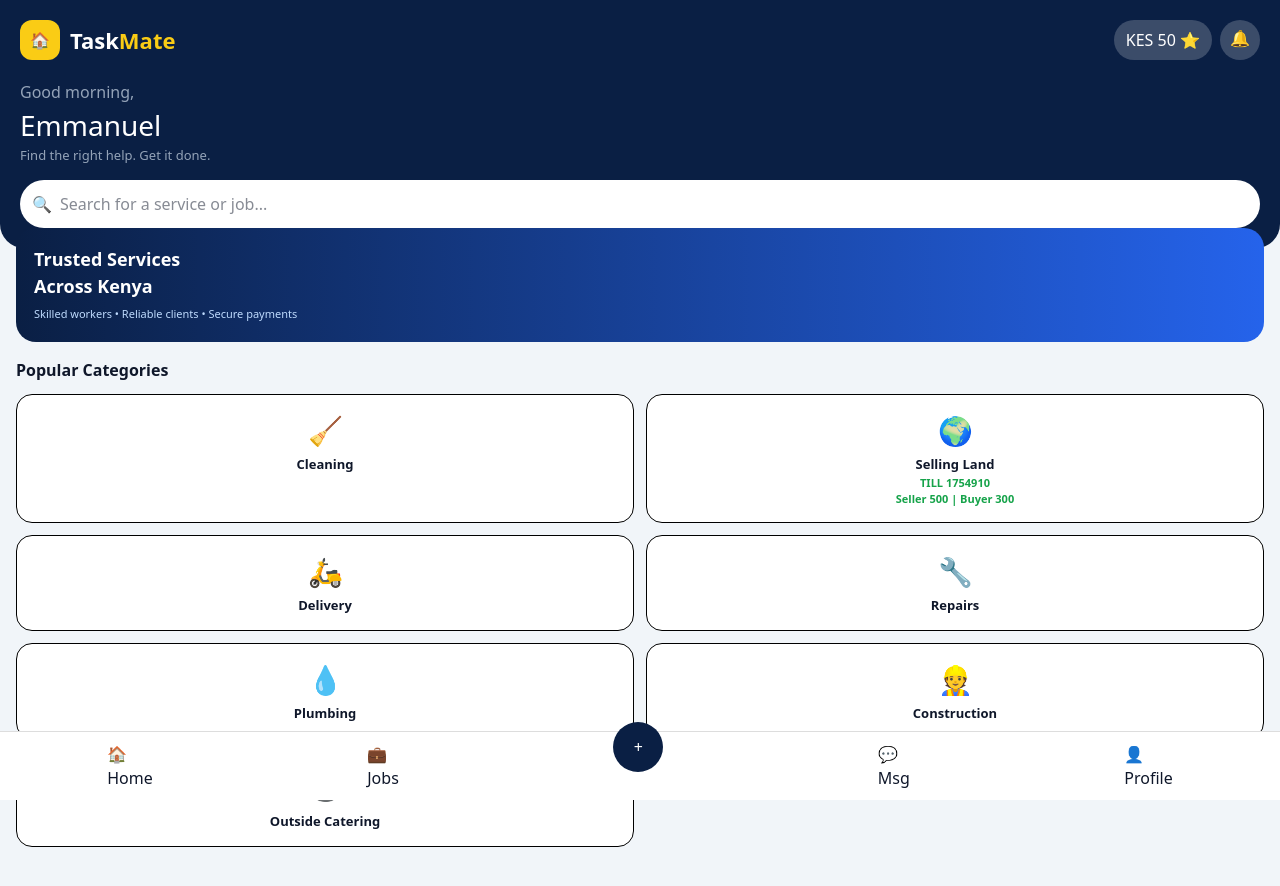
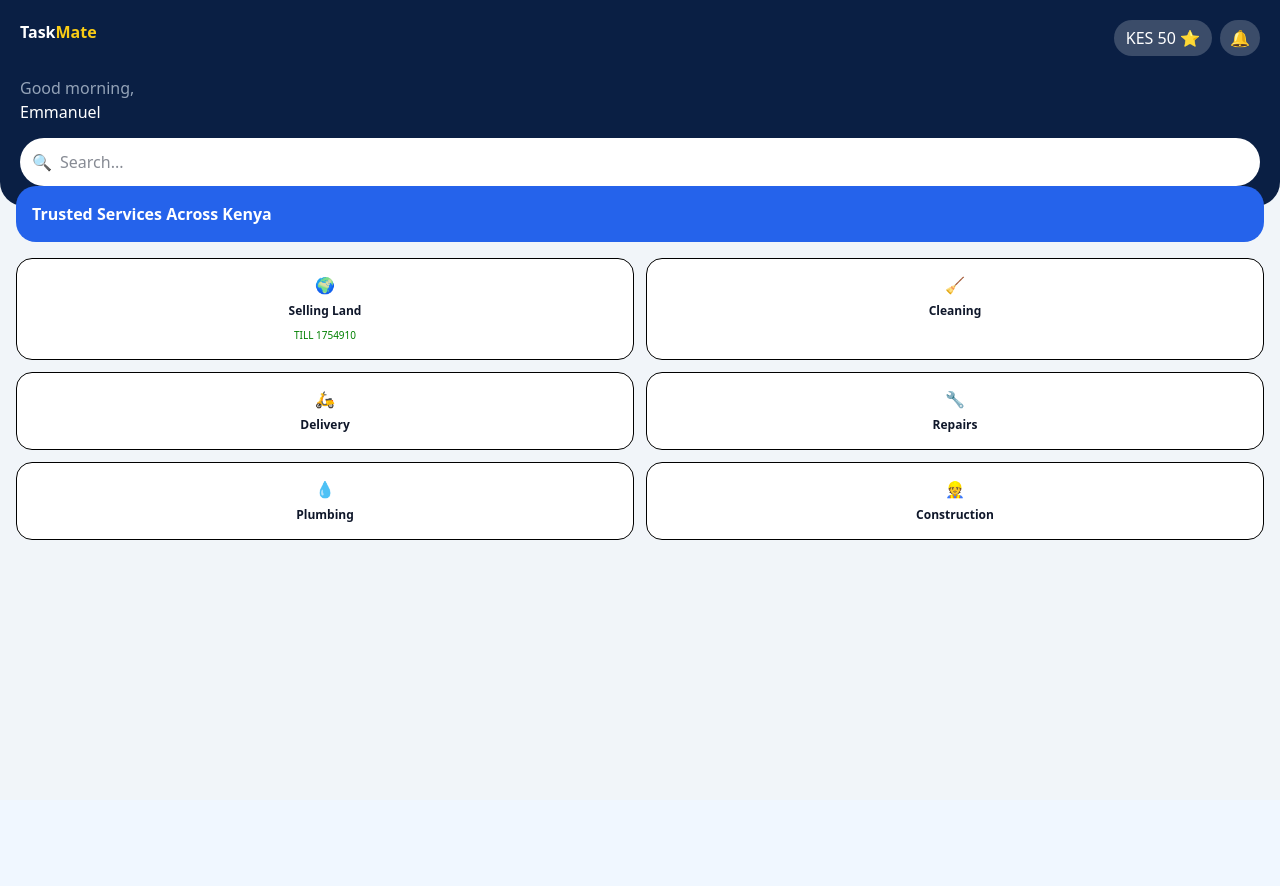
Before and after one commit to njoguemmanuel04-lgtm/taskmate, a Next.js app: page / in a window 1280 px wide. Shown: the top 886 px of the page. After the commit the page ends 800 px from the top, so only its background shows below. Built offline with nearby package versions, Linux system fonts and the light colour scheme.

Commit message:
Update page.tsx

```diff
--- a/app/page.tsx
+++ b/app/page.tsx
@@ -1,43 +1,39 @@
 "use client";
 import { useState } from "react";
+
 export default function Page(){
  const [q,setQ]=useState("");
- const go=(p:string)=>window.location.href=p;
  return(
   <div style={{background:"#f1f5f9",minHeight:"100vh",paddingBottom:80}}>
     <div style={{background:"#0a1f44",padding:20,borderRadius:"0 0 24px 24px"}}>
       <div style={{display:"flex",justifyContent:"space-between"}}>
-        <div style={{display:"flex",gap:10,alignItems:"center"}}>
-          <div style={{background:"#facc15",width:40,height:40,borderRadius:12,display:"flex",alignItems:"center",justifyContent:"center"}}>🏠</div>
-          <b style={{color:"white",fontSize:22}}>Task<span style={{color:"#facc15"}}>Mate</span></b>
-        </div>
+        <b style={{color:"white"}}>Task<span style={{color:"#facc15"}}>Mate</span></b>
         <div style={{display:"flex",gap:8}}>
-          <button onClick={()=>go("/subscription")} style={{background:"#ffffff33",color:"white",borderRadius:20,padding:"6px 12px",border:"none"}}>KES 50 ⭐</button>
+          <button onClick={()=>{window.location.href="/subscription"}} style={{background:"#ffffff33",color:"white",borderRadius:20,padding:"6px 12px",border:"none"}}>KES 50 ⭐</button>
           <span style={{background:"#ffffff33",borderRadius:20,padding:"6px 10px"}}>🔔</span>
         </div>
       </div>
       <p style={{color:"#94a3b8",margin:"20px 0 0"}}>Good morning,</p>
-      <h1 style={{color:"white",margin:0,fontSize:28}}>Emmanuel</h1>
-      <p style={{color:"#94a3b8",fontSize:13}}>Find the right help. Get it done.</p>
-      <div style={{background:"white",borderRadius:24,padding:12,display:"flex",gap:8,marginTop:14}}>
-        <span>🔍</span><input value={q} onChange={e=>setQ(e.target.value)} placeholder="Search for a service or job..." style={{border:"none",outline:"none",flex:1}}/>
+      <h1 style={{color:"white",margin:0}}>Emmanuel</h1>
+      <div style={{background:"white",borderRadius:24,padding:12,marginTop:14,display:"flex",gap:8}}>
+        <span>🔍</span>
+        <input value={q} onChange={e=>setQ(e.target.value)} placeholder="Search..." style={{border:"none",outline:"none",flex:1}}/>
       </div>
     </div>
-    <div style={{background:"linear-gradient(90deg,#0a1f44,#2563eb)",margin:"-20px 16px 16px",borderRadius:20,padding:18,color:"white"}}>
-      <b style={{fontSize:18}}>Trusted Services<br/>Across Kenya</b><br/><span style={{fontSize:11,color:"#bfdbfe"}}>Skilled workers • Reliable clients • Secure payments</span>
+
+    <div style={{background:"#2563eb",margin:"-20px 16px 16px",borderRadius:20,padding:16,color:"white"}}>
+      <b>Trusted Services Across Kenya</b>
     </div>
-    <div style={{padding:"0 16px"}}>
-      <b>Popular Categories</b>
-      <div style={{display:"grid",gridTemplateColumns:"1fr 1fr",gap:12,marginTop:12}}>
-        {[["🧹","Cleaning"],["🌍","Selling Land"],["🛵","Delivery"],["🔧","Repairs"],["💧","Plumbing"],["👷","Construction"],["🍲","Outside Catering"]].map(([i,n]:any)=>(
-          <div key={n} onClick={()=>{if(n.includes("Land"))go("/land");}} style={{background:"white",border:"1px solid black",borderRadius:16,padding:14,textAlign:"center"}}>
-            <div style={{fontSize:28}}>{i}</div><b style={{fontSize:13}}>{n}</b>{n.includes("Land")&&<div style={{color:"#16a34a",fontSize:11,fontWeight:"bold"}}>TILL 1754910<br/>Seller 500 | Buyer 300</div>}
-          </div>
-        ))}
+
+    <div style={{padding:"0 16px",display:"grid",gridTemplateColumns:"1fr 1fr",gap:12}}>
+      <div onClick={()=>{window.location.href="/land"}} style={{background:"white",borderRadius:16,padding:14,textAlign:"center",border:"1px solid black"}}>
+        <div>🌍</div><b style={{fontSize:12}}>Selling Land</b><br/><span style={{color:"green",fontSize:10}}>TILL 1754910</span>
       </div>
-    </div>
-    <div style={{position:"fixed",bottom:0,left:0,right:0,background:"white",display:"flex",justifyContent:"space-around",padding:"10px 0",borderTop:"1px solid #ddd"}}>
-      <div>🏠<br/>Home</div><div>💼<br/>Jobs</div><div style={{background:"#0a1f44",color:"white",width:50,height:50,borderRadius:25,display:"flex",alignItems:"center",justifyContent:"center",marginTop:-20}}>+</div><div>💬<br/>Msg</div><div>👤<br/>Profile</div>
+      <div style={{background:"white",borderRadius:16,padding:14,textAlign:"center",border:"1px solid black"}}><div>🧹</div><b style={{fontSize:12}}>Cleaning</b></div>
+      <div style={{background:"white",borderRadius:16,padding:14,textAlign:"center",border:"1px solid black"}}><div>🛵</div><b style={{fontSize:12}}>Delivery</b></div>
+      <div style={{background:"white",borderRadius:16,padding:14,textAlign:"center",border:"1px solid black"}}><div>🔧</div><b style={{fontSize:12}}>Repairs</b></div>
+      <div style={{background:"white",borderRadius:16,padding:14,textAlign:"center",border:"1px solid black"}}><div>💧</div><b style={{fontSize:12}}>Plumbing</b></div>
+      <div style={{background:"white",borderRadius:16,padding:14,textAlign:"center",border:"1px solid black"}}><div>👷</div><b style={{fontSize:12}}>Construction</b></div>
     </div>
   </div>
  )
```
